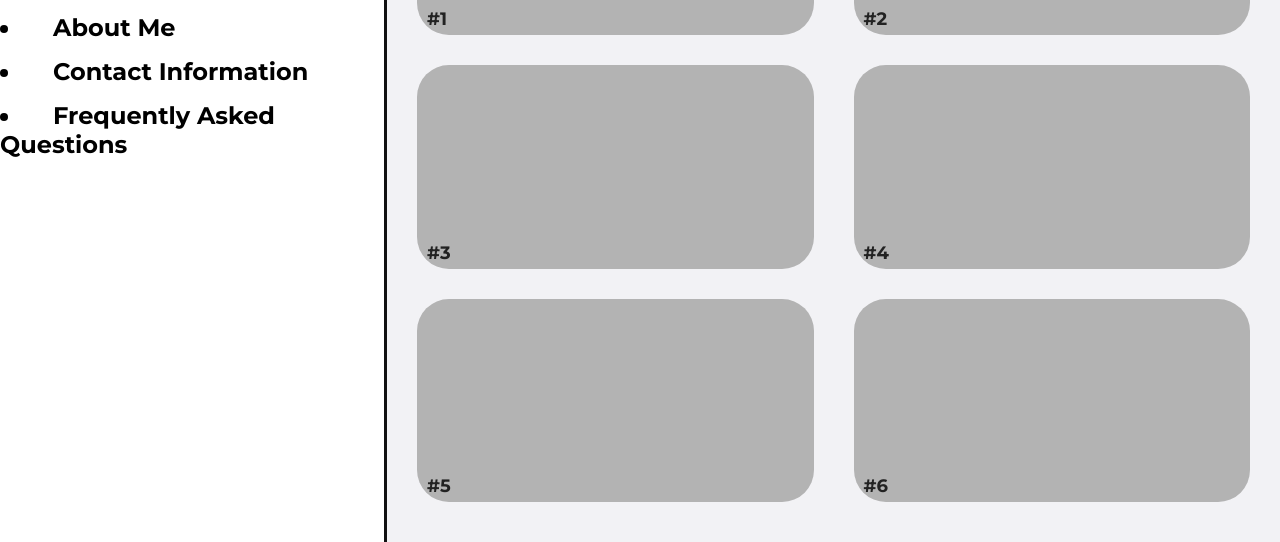
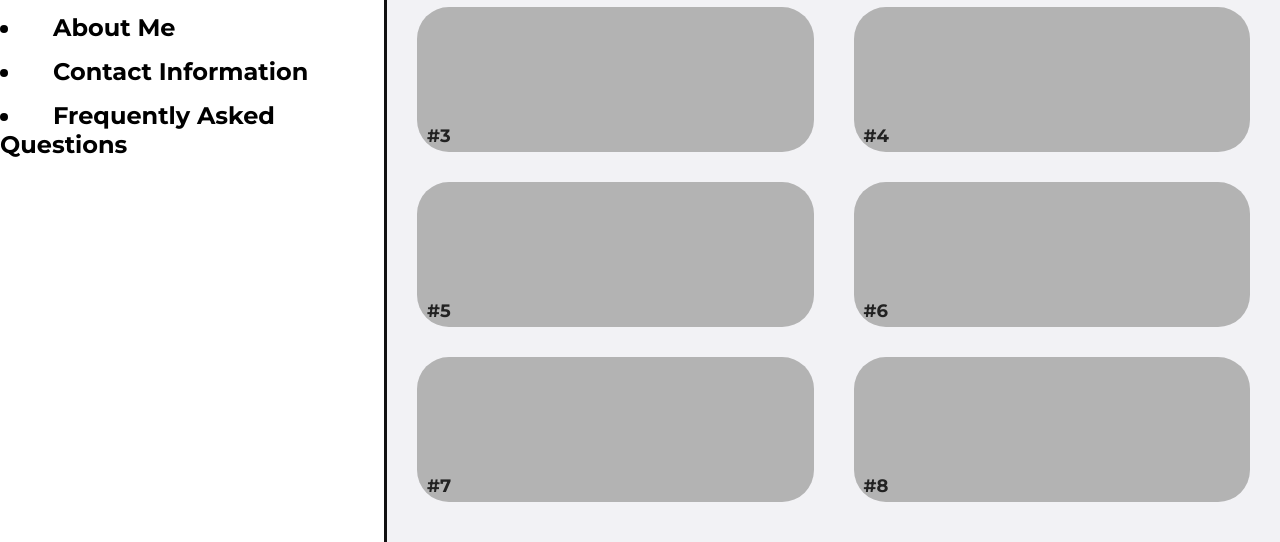
Before and after one commit to 271486/personal, a website: page cs3projects/new.html in a window 1280 px wide. Shown: the part 258-800 px from the top of the page. Drawn offline with Linux system fonts and the light colour scheme.

Commit message:
Pending changes exported from your codespace

```diff
--- a/cs3projects/new.html
+++ b/cs3projects/new.html
@@ -139,7 +139,7 @@
 		.card-grid {
 			display: grid;
 			grid-template-columns: repeat(2, 1fr);
-			grid-template-rows: repeat(3, 1fr);
+			grid-template-rows: repeat(4, 1fr);
 			gap: 30px 40px;
 			height: 100%;
 		}
@@ -221,6 +221,8 @@
 				<div class="card"><span class="card-label">#4</span></div>
 				<div class="card"><span class="card-label">#5</span></div>
 				<div class="card"><span class="card-label">#6</span></div>
+				<div class="card"><span class="card-label">#7</span></div>
+				<div class="card"><span class="card-label">#8</span></div>
 			</div>
 		</div>
 	</div>
```
